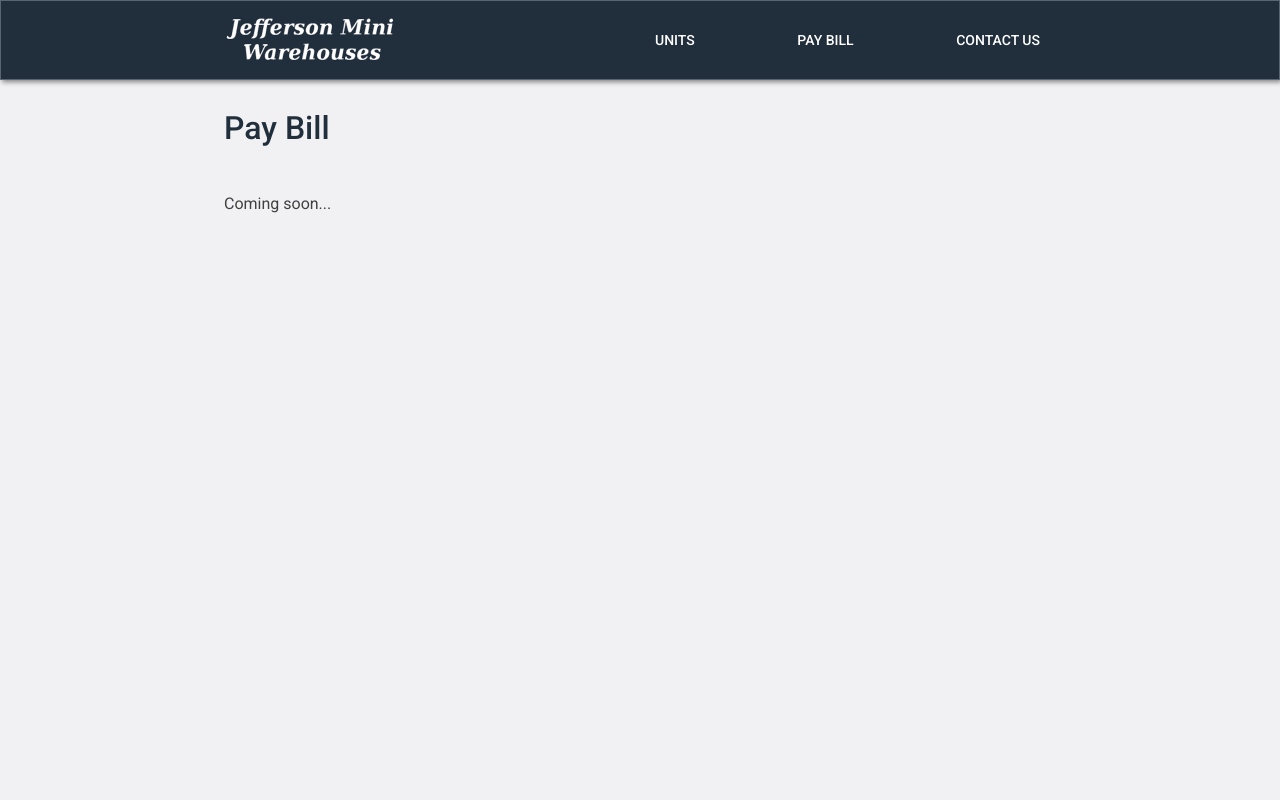
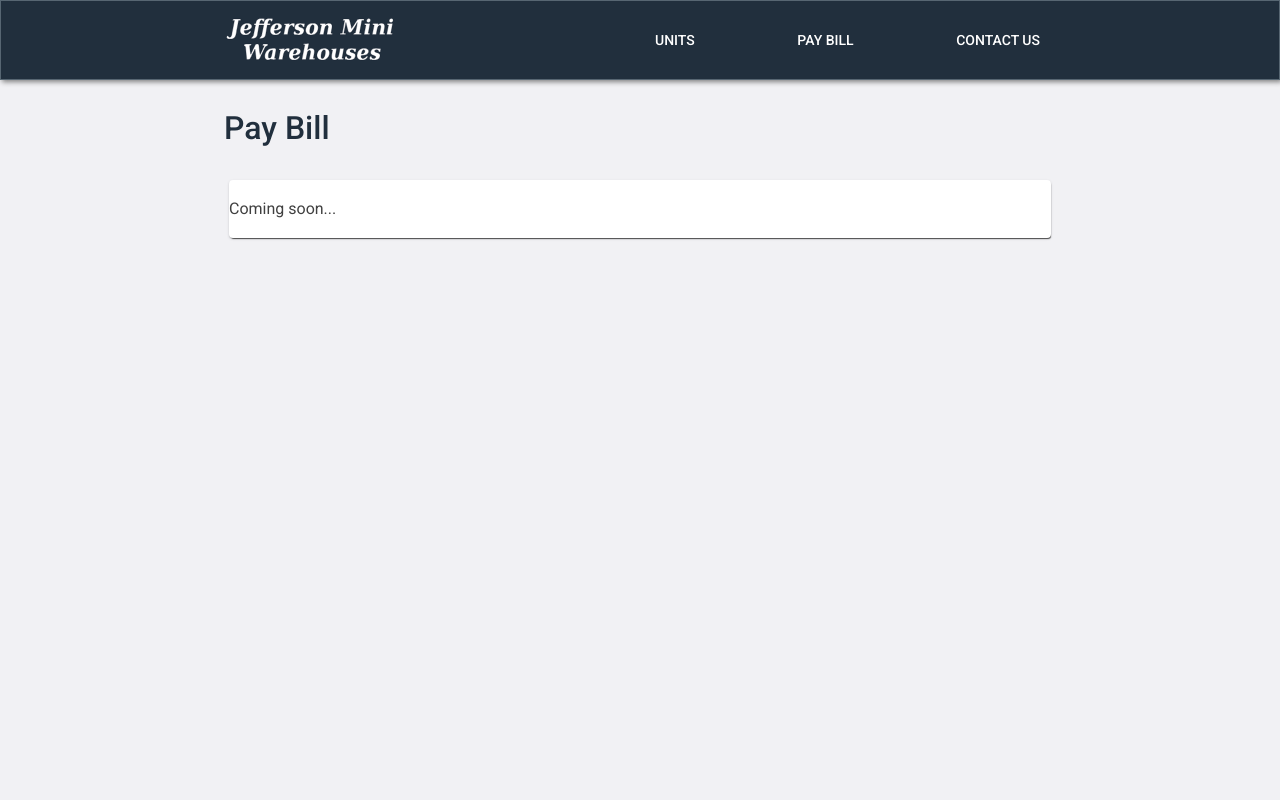
Before and after one commit to jmbuchanan/storage-ui, a React (Create React App) app: page /billing in a window 1280 px wide. Shown: the top 800 px of the page. Built offline with nearby package versions, Linux system fonts and the light colour scheme; no server answers.

Commit message:
added context

```diff
--- a/src/billing/Billing.jsx
+++ b/src/billing/Billing.jsx
@@ -34,7 +34,9 @@ const Billing = () => {
       <div className="default-body">
         <h1>Pay Bill</h1>
         <div className="default-body">
-          <p>Coming soon...</p>
+	  <div className="paper">
+	    <p>Coming soon...</p>
+          </div>
         </div>
       </div>
     );
```
